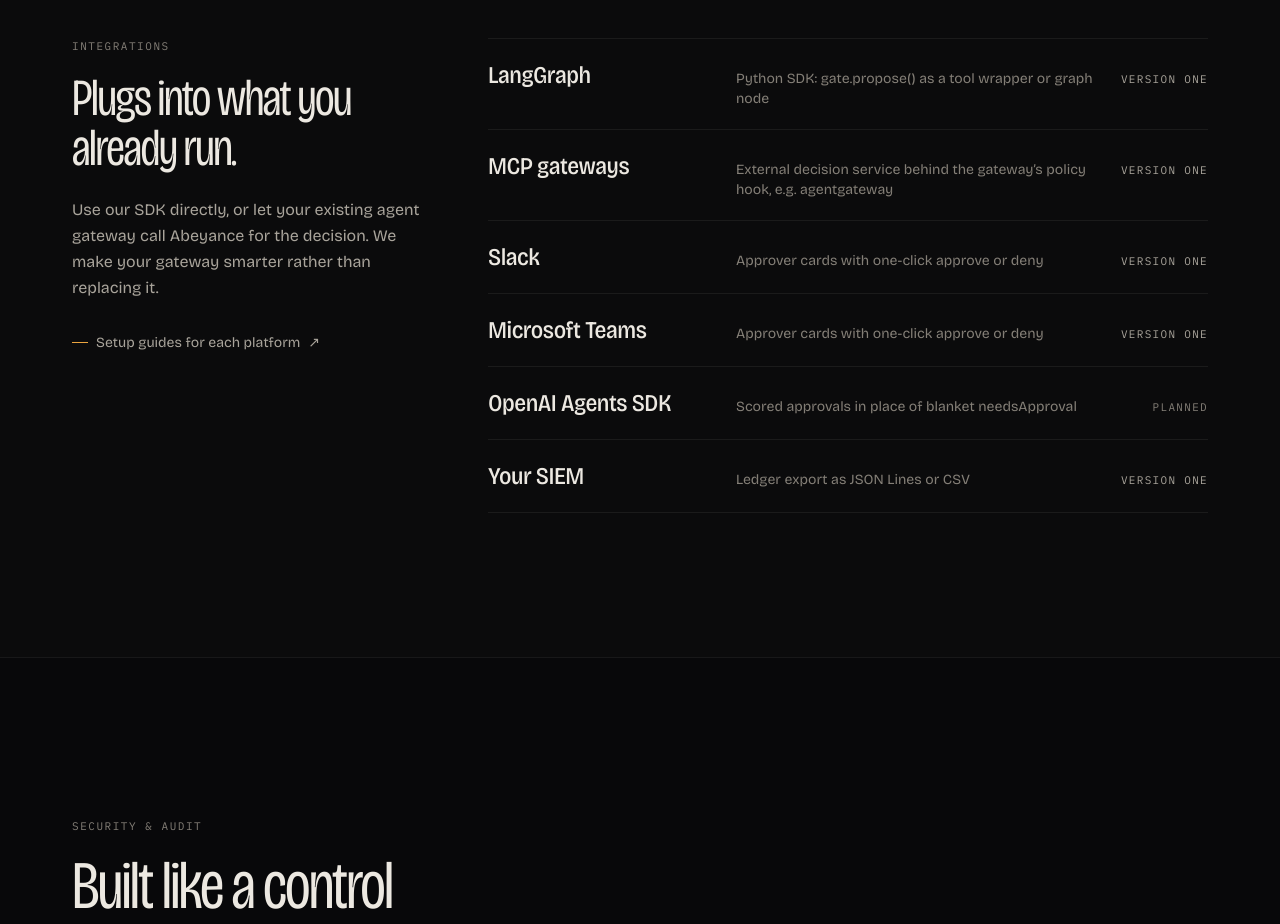
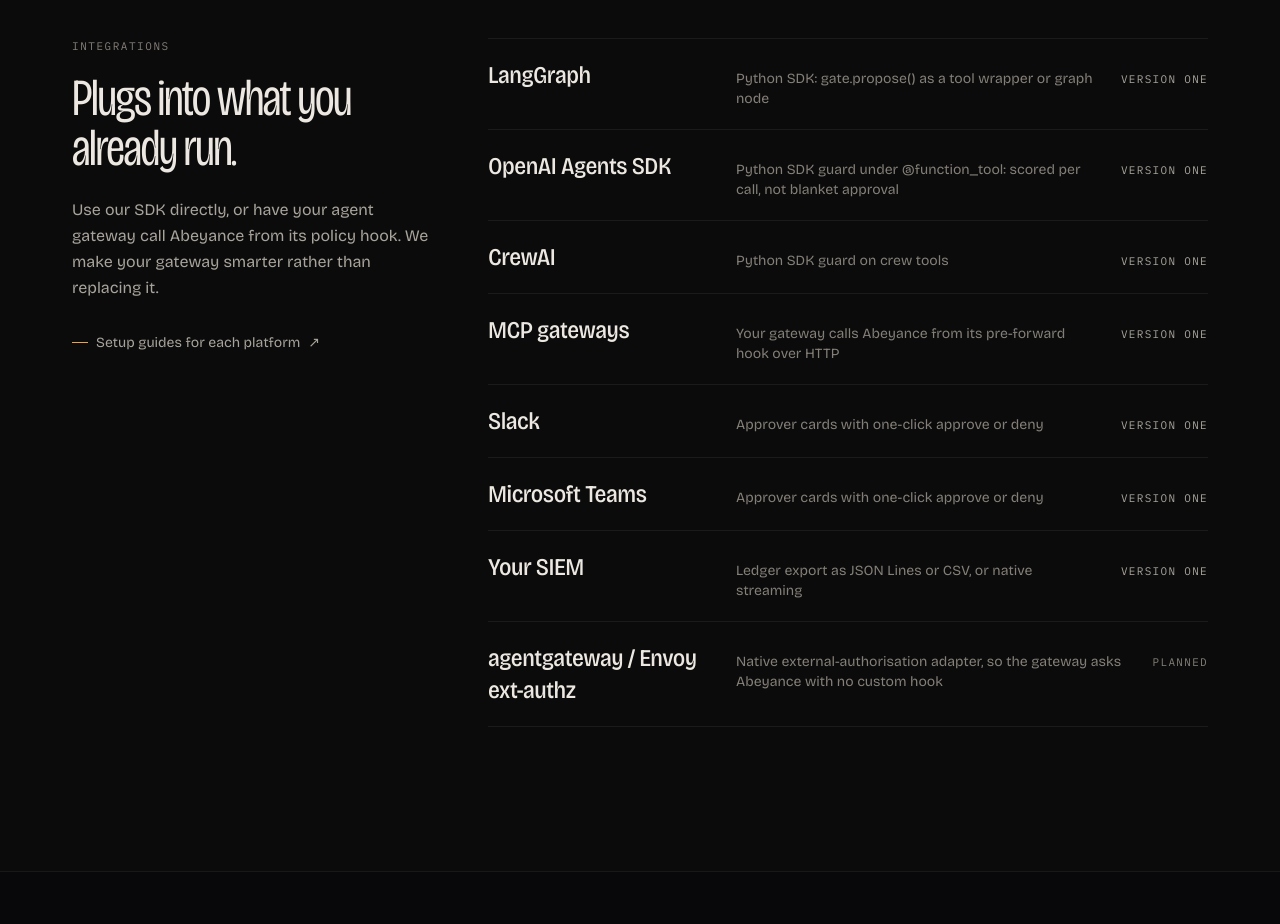
Before and after one commit to ArushCreater/abeyance-site, a Next.js app: page / in a window 1280 px wide. Shown: the part 6020-6944 px from the top of the page. Built offline with nearby package versions, Linux system fonts and the light colour scheme; no server answers.

Commit message:
Integrations list says what works today: gateways via their hook, a native ext-authz adapter is planned (#3)

```diff
--- a/components/landing/Integrations.tsx
+++ b/components/landing/Integrations.tsx
@@ -1,12 +1,28 @@
 import { DOCS_URL } from "@/lib/site";
 
-const ITEMS: { name: string; role: string; status: "v1" | "planned" }[] = [
-  { name: "LangGraph", role: "Python SDK: gate.propose() as a tool wrapper or graph node", status: "v1" },
-  { name: "MCP gateways", role: "External decision service behind the gateway’s policy hook, e.g. agentgateway", status: "v1" },
-  { name: "Slack", role: "Approver cards with one-click approve or deny", status: "v1" },
-  { name: "Microsoft Teams", role: "Approver cards with one-click approve or deny", status: "v1" },
-  { name: "OpenAI Agents SDK", role: "Scored approvals in place of blanket needsApproval", status: "planned" },
-  { name: "Your SIEM", role: "Ledger export as JSON Lines or CSV", status: "v1" },
+const ITEMS: { name: string; role: string; status: "v1" | "planned"; href?: string }[] = [
+  { name: "LangGraph", role: "Python SDK: gate.propose() as a tool wrapper or graph node", status: "v1", href: `${DOCS_URL}/agents/langgraph` },
+  {
+    name: "OpenAI Agents SDK",
+    role: "Python SDK guard under @function_tool: scored per call, not blanket approval",
+    status: "v1",
+    href: `${DOCS_URL}/agents/openai-agents`,
+  },
+  { name: "CrewAI", role: "Python SDK guard on crew tools", status: "v1", href: `${DOCS_URL}/agents/crewai` },
+  {
+    name: "MCP gateways",
+    role: "Your gateway calls Abeyance from its pre-forward hook over HTTP",
+    status: "v1",
+    href: `${DOCS_URL}/agents/mcp`,
+  },
+  { name: "Slack", role: "Approver cards with one-click approve or deny", status: "v1", href: `${DOCS_URL}/operate/slack-teams` },
+  { name: "Microsoft Teams", role: "Approver cards with one-click approve or deny", status: "v1", href: `${DOCS_URL}/operate/slack-teams` },
+  { name: "Your SIEM", role: "Ledger export as JSON Lines or CSV, or native streaming", status: "v1", href: `${DOCS_URL}/operate/security-tools` },
+  {
+    name: "agentgateway / Envoy ext-authz",
+    role: "Native external-authorisation adapter, so the gateway asks Abeyance with no custom hook",
+    status: "planned",
+  },
 ];
 
 export function Integrations() {
@@ -19,7 +35,7 @@
             Plugs into what you already run.
           </h2>
           <p className="mt-6 max-w-[40ch] leading-relaxed text-ink-2">
-            Use our SDK directly, or let your existing agent gateway call Abeyance for the decision. We make your
+            Use our SDK directly, or have your agent gateway call Abeyance from its policy hook. We make your
             gateway smarter rather than replacing it.
           </p>
           <a href={`${DOCS_URL}/agents/overview`} className="group mt-6 inline-flex items-center gap-2 py-2 text-sm text-ink-2 transition-colors hover:text-ink">
@@ -28,12 +44,8 @@
         </a>
         </div>
         <ul className="border-t border-line">
-          {ITEMS.map((item) => (
-            <li key={item.name} className="group relative border-b border-line">
-              <span
-                aria-hidden
-                className="absolute bottom-[-1px] left-0 h-px w-full origin-left scale-x-0 bg-hold transition-transform duration-700 ease-[cubic-bezier(0.2,0.7,0.2,1)] group-hover:scale-x-100"
-              />
+          {ITEMS.map((item) => {
+            const row = (
               <div className="grid gap-1 py-5 transition-transform duration-500 ease-[cubic-bezier(0.2,0.7,0.2,1)] group-hover:translate-x-2 sm:grid-cols-[minmax(0,14rem)_minmax(0,1fr)_auto] sm:items-baseline sm:gap-6">
                 <span className="font-display text-xl font-[420] tracking-[-0.02em] [font-variation-settings:'wdth'_88] sm:text-2xl">
                   {item.name}
@@ -45,8 +57,23 @@
                   {item.status === "v1" ? "Version one" : "Planned"}
                 </span>
               </div>
-            </li>
-          ))}
+            );
+            return (
+              <li key={item.name} className="group relative border-b border-line">
+                <span
+                  aria-hidden
+                  className="absolute bottom-[-1px] left-0 h-px w-full origin-left scale-x-0 bg-hold transition-transform duration-700 ease-[cubic-bezier(0.2,0.7,0.2,1)] group-hover:scale-x-100"
+                />
+                {item.href ? (
+                  <a href={item.href} className="block">
+                    {row}
+                  </a>
+                ) : (
+                  row
+                )}
+              </li>
+            );
+          })}
         </ul>
       </div>
     </section>
```
